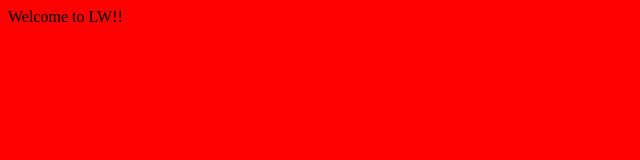
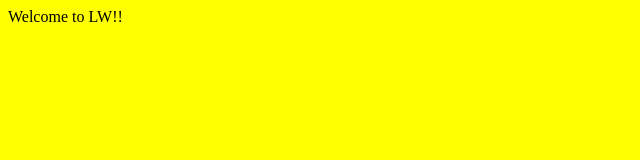
Before and after one commit to rani-mishra/jenkins-training, a plain HTML site: page index.html in a window 1280 px wide. Shown: the whole page, without its empty margins (0-640 px from the left). Drawn offline with Linux system fonts and the light colour scheme.

Commit message:
auto push done

```diff
--- a/index.html
+++ b/index.html
@@ -1,3 +1,3 @@
-<body bgcolor='red'>
+<body bgcolor='yellow'>
 Welcome to LW!!
 </body>
```
